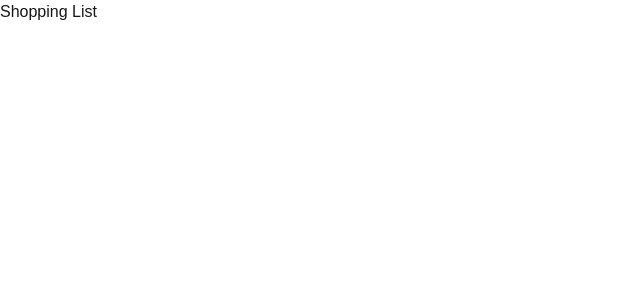
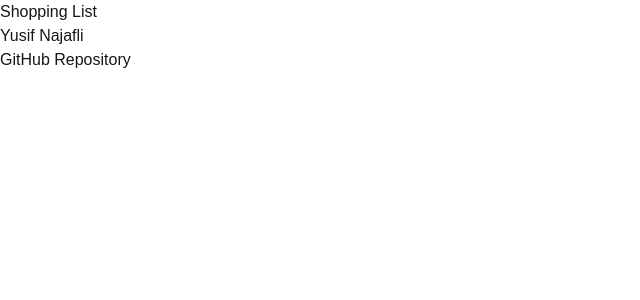
Before and after one commit to ynajafli/cprg306-assignments, a Next.js app: page /week-2 in a window 1280 px wide. Shown: the top 300 px of the page, without its empty margins (0-640 px from the left). Built offline with nearby package versions, Linux system fonts and the light colour scheme.

Commit message:
Finished assignment 2

```diff
--- a/app/page.js
+++ b/app/page.js
@@ -1,13 +1,13 @@
 import Link from "next/link";
 
 export default function Home() {
-
-
-  return(
+  return (
     <main>
       <h1>CPRG306 Assignments</h1>
       <ul>
-        <li><Link href="./week-2/page.js"></Link>Week 2 Assignment</li>
+        <li>
+          <Link href="./week-2/">Week 2 Assignment</Link>
+        </li>
       </ul>
     </main>
   );
--- a/app/week-2/page.js
+++ b/app/week-2/page.js
@@ -1,7 +1,10 @@
+import StudentInfo from "./student-info";
+
 export default function Page() {
   return (
     <main>
       <h1>Shopping List</h1>
+      <StudentInfo />
     </main>
   );
 }
--- a/app/week-2/student-info.js
+++ b/app/week-2/student-info.js
@@ -0,0 +1,10 @@
+import Link from "next/link";
+
+export default function StudentInfo() {
+    return(
+        <div>
+            <h1>Yusif Najafli</h1>
+            <Link href="https://github.com/ynajafli/cprg306-assignments">GitHub Repository</Link>
+        </div>
+    );
+}
```
